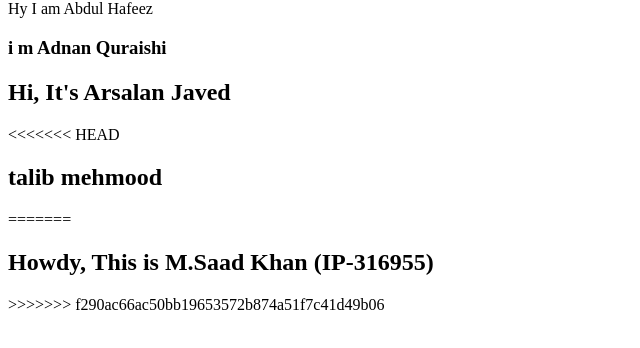
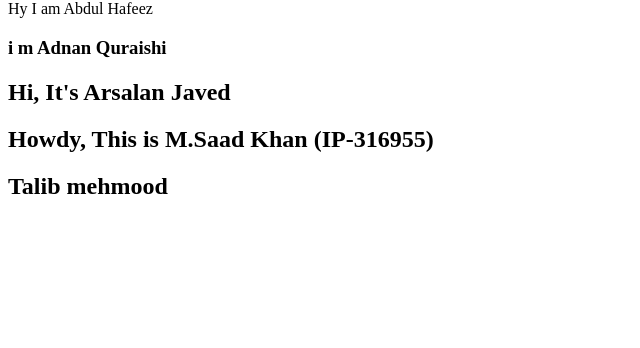
Before and after one commit to zubairsmit/ip-b1-git-learning, a plain HTML site: page index.html in a window 1280 px wide. Shown: the part 444-792 px from the top of the page, without its empty margins (0-640 px from the left). Drawn offline with Linux system fonts and the light colour scheme.

Commit message:
update.index

```diff
--- a/index.html
+++ b/index.html
@@ -19,13 +19,8 @@
     <h3></h3> Hy I am Abdul Hafeez </h3>
     <h3>i m Adnan Quraishi</h3>
     <h2>Hi, It's Arsalan Javed</h2>
-<<<<<<< HEAD
-    <h2>talib mehmood</h2>
 
-
+    <h2>Howdy, This is M.Saad Khan (IP-316955)</h2>
+    <h2>Talib mehmood</h2>
 </body>
-=======
-    <h2>Howdy, This is M.Saad Khan (IP-316955)</h2>
-</body>
->>>>>>> f290ac66ac50bb19653572b874a51f7c41d49b06
 </html>
```
